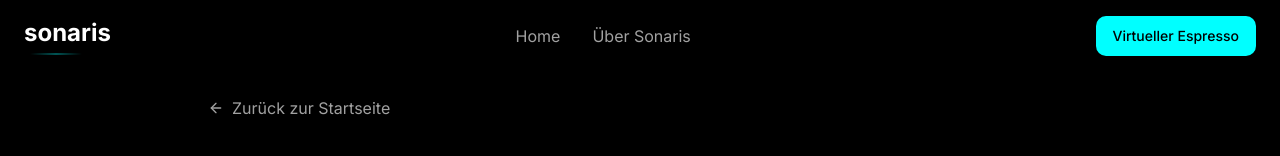
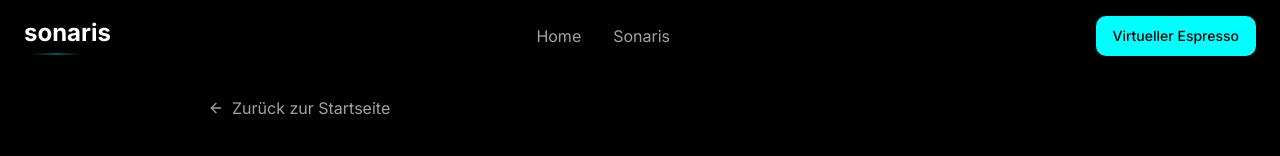
Before and after one commit to lukassontheimer/sonaris-website, a React (Vite) app: page /impressum in a window 1280 px wide. Shown: the top 156 px of the page. Built offline with nearby package versions, Linux system fonts and the light colour scheme; a web font is replaced by a local one.

Commit message:
Refactor navigation link

```diff
--- a/src/components/Navigation.tsx
+++ b/src/components/Navigation.tsx
@@ -64,7 +64,7 @@ const Navigation = () => {
                   to="/about-sonaris"
                   className="text-foreground-secondary hover:text-foreground transition-colors duration-300"
                 >
-                  Über Sonaris
+                  Sonaris
                 </Link>
               </>
             ) : (
@@ -79,7 +79,7 @@ const Navigation = () => {
                   to="/about-sonaris"
                   className="text-foreground-secondary hover:text-foreground transition-colors duration-300"
                 >
-                  Über Sonaris
+                  Sonaris
                 </Link>
               </>
             )}
@@ -135,7 +135,7 @@ const Navigation = () => {
                     onClick={() => setIsMobileMenuOpen(false)}
                     className="text-left text-foreground-secondary hover:text-foreground transition-colors duration-300 py-2"
                   >
-                    Über Sonaris
+                    Sonaris
                   </Link>
                   <Button
                     onClick={() => {
@@ -162,7 +162,7 @@ const Navigation = () => {
                     onClick={() => setIsMobileMenuOpen(false)}
                     className="text-left text-foreground-secondary hover:text-foreground transition-colors duration-300 py-2"
                   >
-                    Über Sonaris
+                    Sonaris
                   </Link>
                 </>
               )}
```
